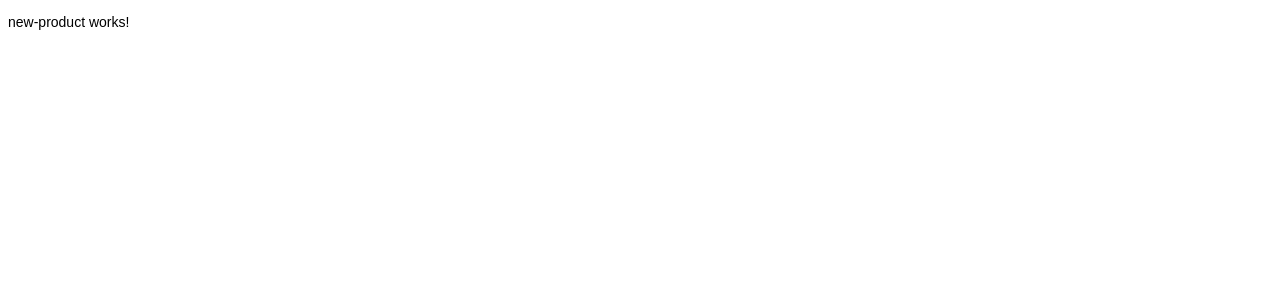
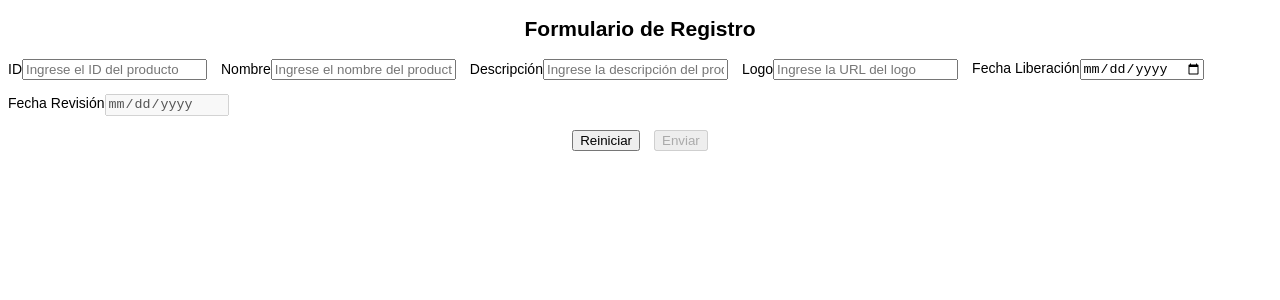
Before and after one commit to andresn00/sofka-exercise, an Angular app: page /products/new in a window 1280 px wide. Shown: the top 300 px of the page. Built offline with nearby package versions, Linux system fonts and the light colour scheme.

Commit message:
NewProductPage

```diff
--- a/src/app/modules/products/pages/new-product/new-product.page.html
+++ b/src/app/modules/products/pages/new-product/new-product.page.html
@@ -1 +1,7 @@
-<p>new-product works!</p>
+<h2 class="form-header">Formulario de Registro</h2>
+<app-product-form [fgProduct]="fgProduct"></app-product-form>
+<!-- Buttons -->
+<div class="form-buttons">
+  <button type="button" (click)="onReset()">Reiniciar</button>
+  <button type="submit" (click)="onSubmit()" [disabled]="!fgProduct.valid">Enviar</button>
+</div>
--- a/src/app/modules/products/pages/new-product/new-product.page.scss
+++ b/src/app/modules/products/pages/new-product/new-product.page.scss
@@ -0,0 +1,10 @@
+.form-header {
+  text-align: center;
+}
+
+.form-buttons {
+  margin-top: 1rem;
+  display: flex;
+  justify-content: center;
+  gap: 1rem;
+}
--- a/src/app/modules/products/pages/new-product/new-product.page.ts
+++ b/src/app/modules/products/pages/new-product/new-product.page.ts
@@ -1,11 +1,53 @@
-import { Component } from '@angular/core';
+import { Component, inject } from '@angular/core';
+import { FormBuilder, Validators } from '@angular/forms';
+import { ActivatedRoute, Router } from '@angular/router';
+import { addYears, format, parse } from 'date-fns';
+import { ProductFormComponent } from '../../components/product-form/product-form.component';
+import { ProductsService } from '../../services/products.service';
+import { FgProduct } from '../../types/products.types';
 
 @Component({
   selector: 'app-new-product',
-  imports: [],
+  imports: [ProductFormComponent],
   templateUrl: './new-product.page.html',
-  styleUrl: './new-product.page.scss'
+  styleUrl: './new-product.page.scss',
 })
 export class NewProductPage {
+  private productsService = inject(ProductsService);
+  private fb = inject(FormBuilder);
+  private router = inject(Router);
+  private route = inject(ActivatedRoute);
 
+  private now = new Date();
+  private dateFormat = 'yyyy-MM-dd';
+
+  fgProduct: FgProduct = this.fb.nonNullable.group({
+    id: ['', [Validators.required, Validators.minLength(3), Validators.maxLength(10)]], // TODO async validator verify id
+    name: ['', [Validators.required, Validators.minLength(5), Validators.maxLength(100)]],
+    description: ['', [Validators.required, Validators.minLength(10), Validators.maxLength(200)]],
+    logo: ['', [Validators.required]],
+    date_release: ['', [Validators.required]], // TODO validate equal or greater than now
+    date_revision: [{ value: '', disabled: true }, [Validators.required]], // TODO exactly one year later
+  });
+
+  constructor() {
+    this.fgProduct.controls.date_release.valueChanges.subscribe((date) => {
+      const parsedDate = parse(date, this.dateFormat, new Date());
+      const oneYearLater = addYears(parsedDate, 1);
+      const oneYearLaterFormatted = format(oneYearLater, this.dateFormat);
+      this.fgProduct.controls.date_revision.setValue(oneYearLaterFormatted);
+    });
+  }
+
+  onSubmit(): void {
+    if (!this.fgProduct.valid) return;
+
+    this.productsService.createProduct(this.fgProduct.getRawValue()).subscribe(() => {
+      this.router.navigate(['..'], { relativeTo: this.route });
+    });
+  }
+
+  onReset(): void {
+    this.fgProduct.reset();
+  }
 }
```
